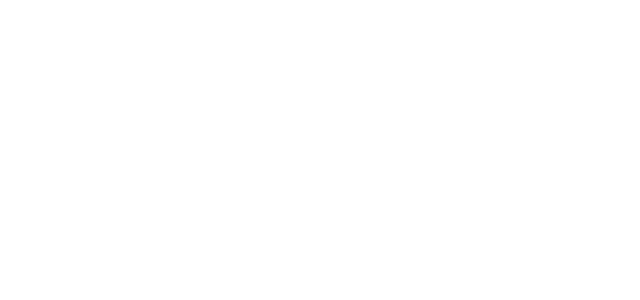
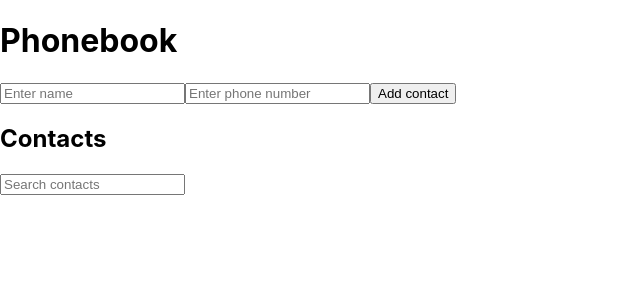
Before and after one commit to misko16/feedback_4, a React (Create React App) app: page / in a window 1280 px wide. Shown: the top 300 px of the page, without its empty margins (0-640 px from the left). Built offline with nearby package versions, Linux system fonts and the light colour scheme.

Commit message:
general_kode

```diff
--- a/src/components/App.jsx
+++ b/src/components/App.jsx
@@ -1,16 +1,16 @@
-import { useEffect } from "react";
+import { useEffect, useState } from "react";
 import { nanoid } from "nanoid";
 import ContactForm from "./ContactForm";
 import Filter from "../refactoring/Filter";
 import ContactList from "../refactoring/ContactList";
-import { useSelector, useDispatch } from "react-redux";
-import { setContacts, setFilter, addForm } from "../redux/parts/contactsReduser";
-import { resetForm } from "redux/parts/contactFormReduser";
 
 const Phonebook = () => {
-  const contacts = useSelector((state) => state.contacts.data);
-  const filter = useSelector((state) => state.contacts.filter);
-  const dispatch = useDispatch();
+  const [contacts, setContacts] = useState(() => {
+    const storageContacts = localStorage.getItem("contacts");
+    return storageContacts ? JSON.parse(storageContacts) : [];
+  });
+
+  const [filter, setFilter] = useState("");
 
   useEffect(() => {
     localStorage.setItem("contacts", JSON.stringify(contacts));
@@ -25,16 +25,22 @@ const Phonebook = () => {
       alert(`${name} is already in contacts.`);
       return;
     }
-    dispatch(addForm({ id: nanoid(), name, number }));
-    dispatch(resetForm());
+
+    setContacts((prevState) => {
+      const id = nanoid();
+      const newContact = { id, name, number };
+      return [...prevState, newContact];
+    });
   };
 
+
   const deleteContact = (contactId) => {
-    dispatch(setContacts(contacts.filter((contact) => contact.id !== contactId)));
+    setContacts((prevState) => prevState.filter((contact) => contact.id !== contactId));
   };
 
+
   const handleFilterChange = (e) => {
-    dispatch(setFilter(e.target.value));
+    setFilter(e.target.value);
   };
 
   const filteredContacts = contacts.filter((contact) =>
@@ -44,7 +50,10 @@ const Phonebook = () => {
   return (
     <div>
       <h1>Phonebook</h1>
-      <ContactForm onAddContact={addContact} />
+      <ContactForm
+        contacts={contacts}
+        onAddContact={addContact}
+      />
       <h2>Contacts</h2>
       <Filter value={filter} onChange={handleFilterChange} />
       <ContactList contacts={filteredContacts} onDeleteContact={deleteContact} />
--- a/src/components/ContactForm.jsx
+++ b/src/components/ContactForm.jsx
@@ -1,22 +1,16 @@
-import { useDispatch, useSelector } from "react-redux";
-import ContactFormRefactor from "refactoring/contactForm";
-import { setName, setNumber } from "redux/parts/contactFormReduser";
+import React, { useState } from "react";
+import ContactFormRefactor from "refactoring/ContactFormRefactor";
 
 function ContactForm({ onAddContact }) {
-
-  const name = useSelector(
-    (state) => state.contactForm.name);
-  const number = useSelector(
-    (state) => state.contactForm.number);
-  const dispatch = useDispatch();
-
+  const [name, setName] = useState("");
+  const [number, setNumber] = useState("");
 
   const handleInputChange = (e) => {
     const { name, value } = e.target;
     if (name === "name") {
-      dispatch(setName(value));
+      setName(value);
     } else if (name === "number") {
-      dispatch(setNumber(value));
+      setNumber(value);
     }
   };
 
@@ -28,14 +22,16 @@ function ContactForm({ onAddContact }) {
     }
 
     onAddContact(name, number);
+    setName("");
+    setNumber("");
   };
 
   return (
     <ContactFormRefactor
-    handleInputChange={handleInputChange}
-    handleSubmit={handleSubmit}
-    name={name}
-    number={number}
+      name={name}
+      number={number}
+      handleSubmit={handleSubmit}
+      handleInputChange={handleInputChange}
     />
   );
 }
--- a/src/redux/parts/contactFormReduser.js
+++ /dev/null
@@ -1,24 +0,0 @@
-import { createSlice } from '@reduxjs/toolkit';
-
-const contactFormReduse = createSlice({
-  name: 'contactForm',
-  initialState: {
-    name: '',
-    number: '',
-  },
-  reducers: {
-    resetForm: (state) => {
-      state.name = '';
-      state.number =  '';
-    },
-    setName: (state, action) => {
-      state.name = action.payload;
-    },
-    setNumber: (state, action) => {
-      state.number = action.payload;
-    },
-  },
-});
-
-export const { setName, setNumber, resetForm} = contactFormReduse.actions;
-export default contactFormReduse.reducer;
--- a/src/redux/parts/contactsReduser.js
+++ /dev/null
@@ -1,23 +0,0 @@
-import { createSlice } from "@reduxjs/toolkit";
-
-const contactsReduser = createSlice({
-    name: 'contacts',
-    initialState:{
-        data: [],
-        filter:'',
-    },
-    reducers: {
-        setContacts: (state, action) => {
-            state.data = action.payload;
-        },
-        addForm: (state, action) => {
-            state.data.push(action.payload);
-        },
-        setFilter: (state, action) => {
-            state.filter = action.payload;
-        },
-    },
-});
-
-export const {setContacts, setFilter, addForm} = contactsReduser.actions;
-export default contactsReduser.reducer;
--- a/src/redux/store.js
+++ /dev/null
@@ -1,12 +0,0 @@
-import { configureStore } from "@reduxjs/toolkit";
-import contactFormReduser from "./parts/contactFormReduser";
-import contactsReduser from "./parts/contactsReduser";
-
- const store = configureStore({
-    reducer:{
-        contactForm: contactFormReduser,
-        contacts: contactsReduser,
-    },
- })
-
- export default store;
--- a/src/refactoring/ContactItem.jsx
+++ b/src/refactoring/ContactItem.jsx
@@ -1,6 +1,6 @@
-function ContactItem({ contact, onDeleteContact }) {
-  const { name, number } = contact;
 
+  const ContactItem = ({contact, onDeleteContact}) => {
+    const {name, number} = contact
     const handleDelete = () => {
       onDeleteContact(contact.id);
     };
--- a/src/refactoring/Filter.jsx
+++ b/src/refactoring/Filter.jsx
@@ -1,4 +1,3 @@
-
 const Filter = ({ value, onChange }) => {
   return (
     <input
```
Also changed, not shown: package.json (+1 -7 lines), src/index.js (+3 -9 lines), src/refactoring/ContactFormRefactor.jsx (renamed from src/refactoring/contactForm.jsx), 1 other file (tests, documents, lock files or other folders). Lines whose indentation alone changed are shown as unchanged.
